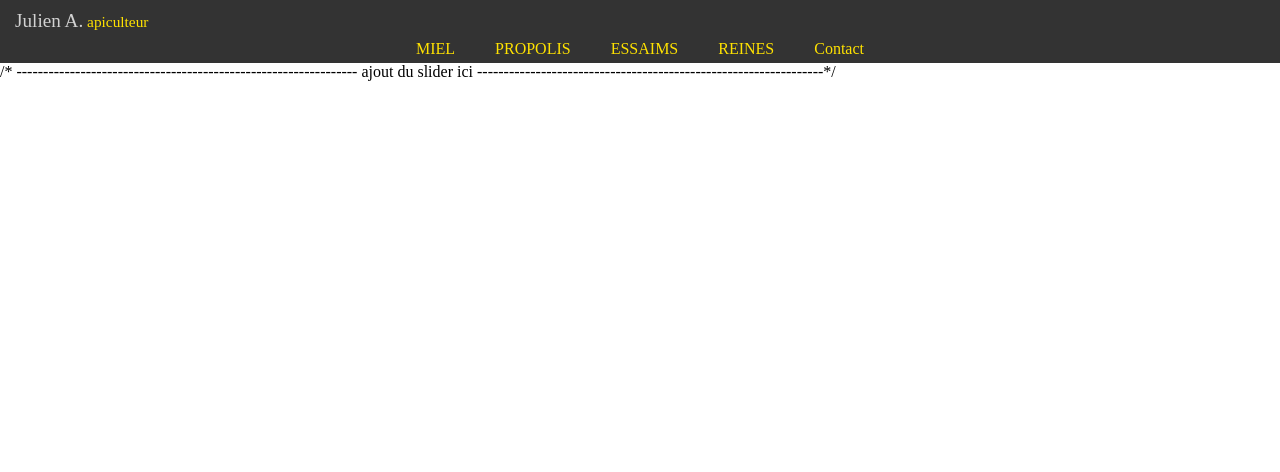
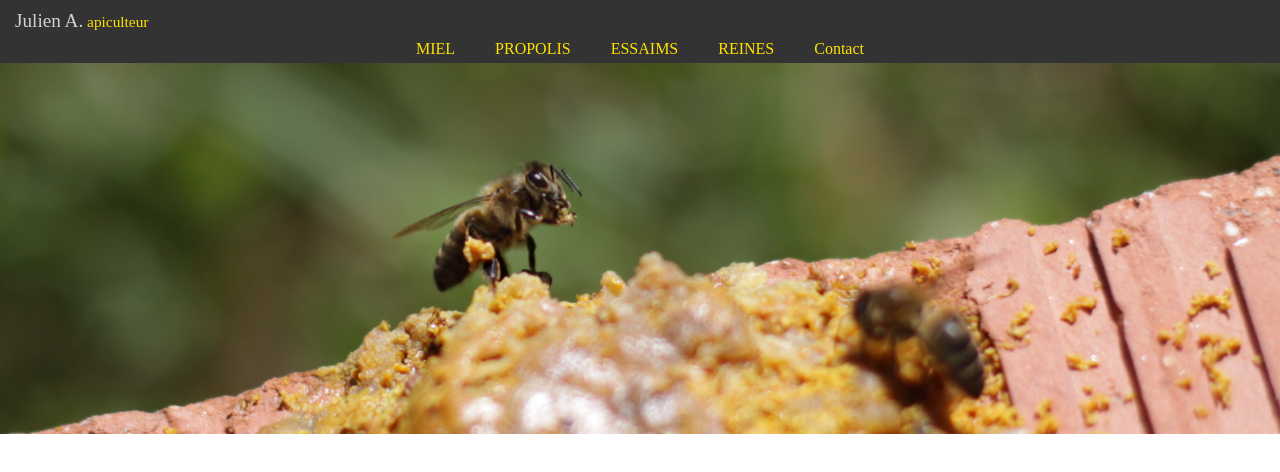
Before and after one commit to lesabeillesdeole/site, a plain HTML site: page index.html in a window 1280 px wide. Drawn offline with Linux system fonts and the light colour scheme.

Commit message:
responsive bannes with 3 sizes

```diff
--- a/index.html
+++ b/index.html
@@ -24,16 +24,18 @@
         	</nav>
         </header>
 
-
+       <picture id="banniere">
+       		<source media="(min-width: 1024px)" srcset="Images/1748fullsize-banner.JPG">
+       		<source media="(min-width: 700px)" srcset="Images/1748midsize-banner.JPG">
+        		<img src="Images/1748crop-banner.JPG" alt="Image de banniere: Abeille sur un parpaing avec de la cire">
+       </picture>
 
 
 
 
 
         <aside>
-        /* ----------------------------------------------------------------
-        	ajout du slider ici
-        	-----------------------------------------------------------------*/
+
         </aside>
 
 
--- a/style.css
+++ b/style.css
@@ -80,5 +80,13 @@ nav ul li a:hover{
 	color:black;
 	text-shadow: 2px 2px 2px black;
 }
+/* --------------------------FIN DE PERSONALISATION BALISE NAV------------------------------*/
 
-/* --------------------------FIN DE PERSONALISATION BALISE NAV------------------------------*/
+
+
+
+/* --------------------------DEBUT DE PERSONALISATION bannière------------------------------*/
+picture img{
+	max-width:100%;
+}
+/* --------------------------DEBUT DE PERSONALISATION bannière------------------------------*/
```
Also changed, not shown: Images/1748crop-banner.JPG (added), Images/1748fullsize-banner.JPG (added), Images/1748midsize-banner.JPG (added).
